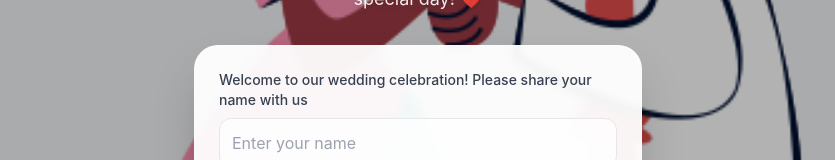
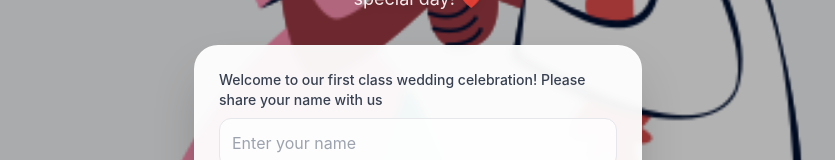
Before and after one commit to akshay643/wed, a Next.js app: page /login-new in a window 1280 px wide. Shown: the part 405-565 px from the top of the page, without its empty margins (222-1057 px from the left). Built offline with nearby package versions, Linux system fonts and the light colour scheme; no server answers.

Commit message:
new comit

```diff
--- a/pages/login-new.js
+++ b/pages/login-new.js
@@ -380,7 +380,7 @@ const LoginPage = () => {
                     htmlFor="name"
                     className="block text-sm font-medium text-gray-700 mb-2"
                   >
-                    Welcome to our wedding celebration! Please share your name
+                    Welcome to our first class wedding celebration! Please share your name
                     with us
                   </label>
                   <input
```
